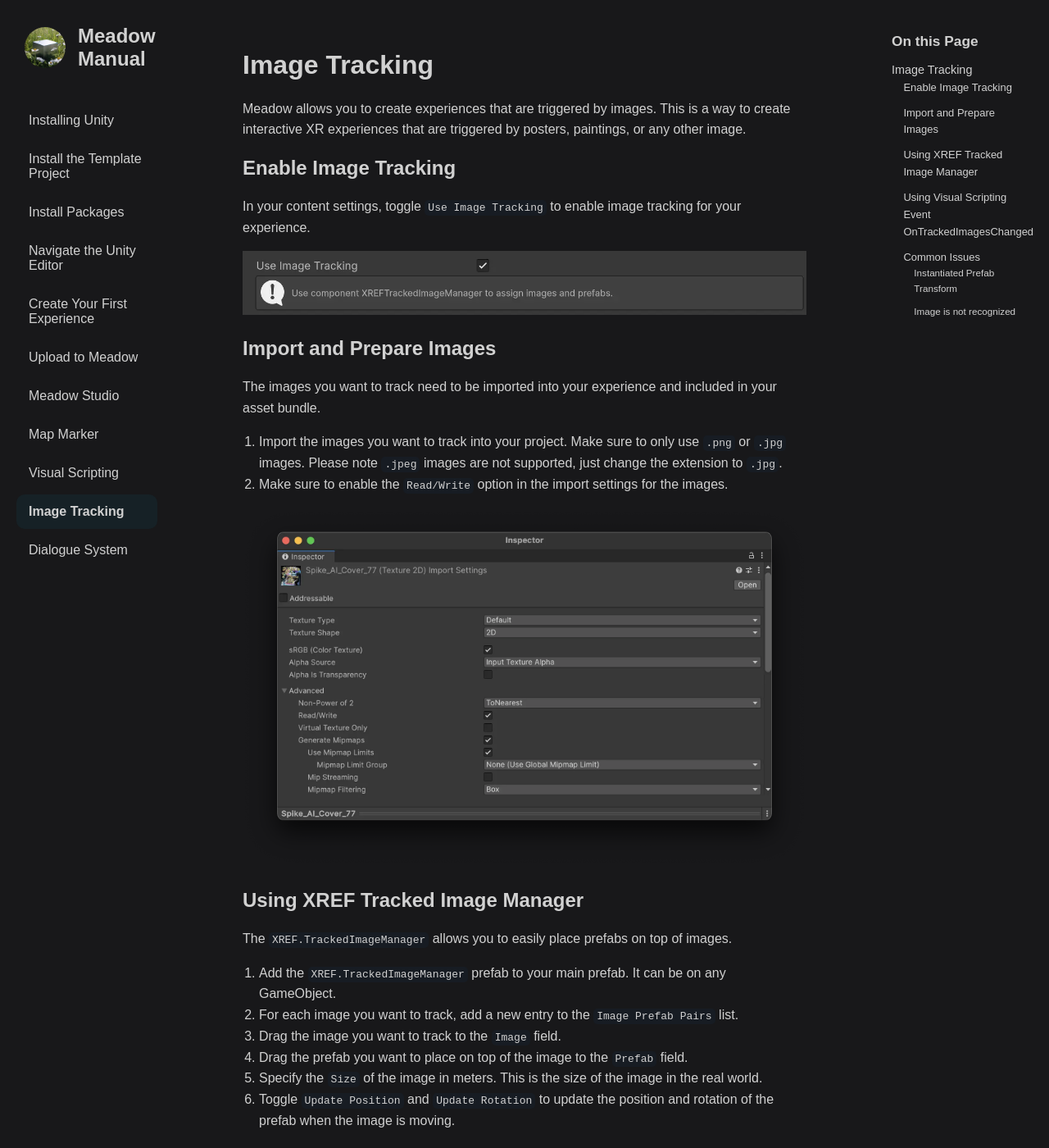
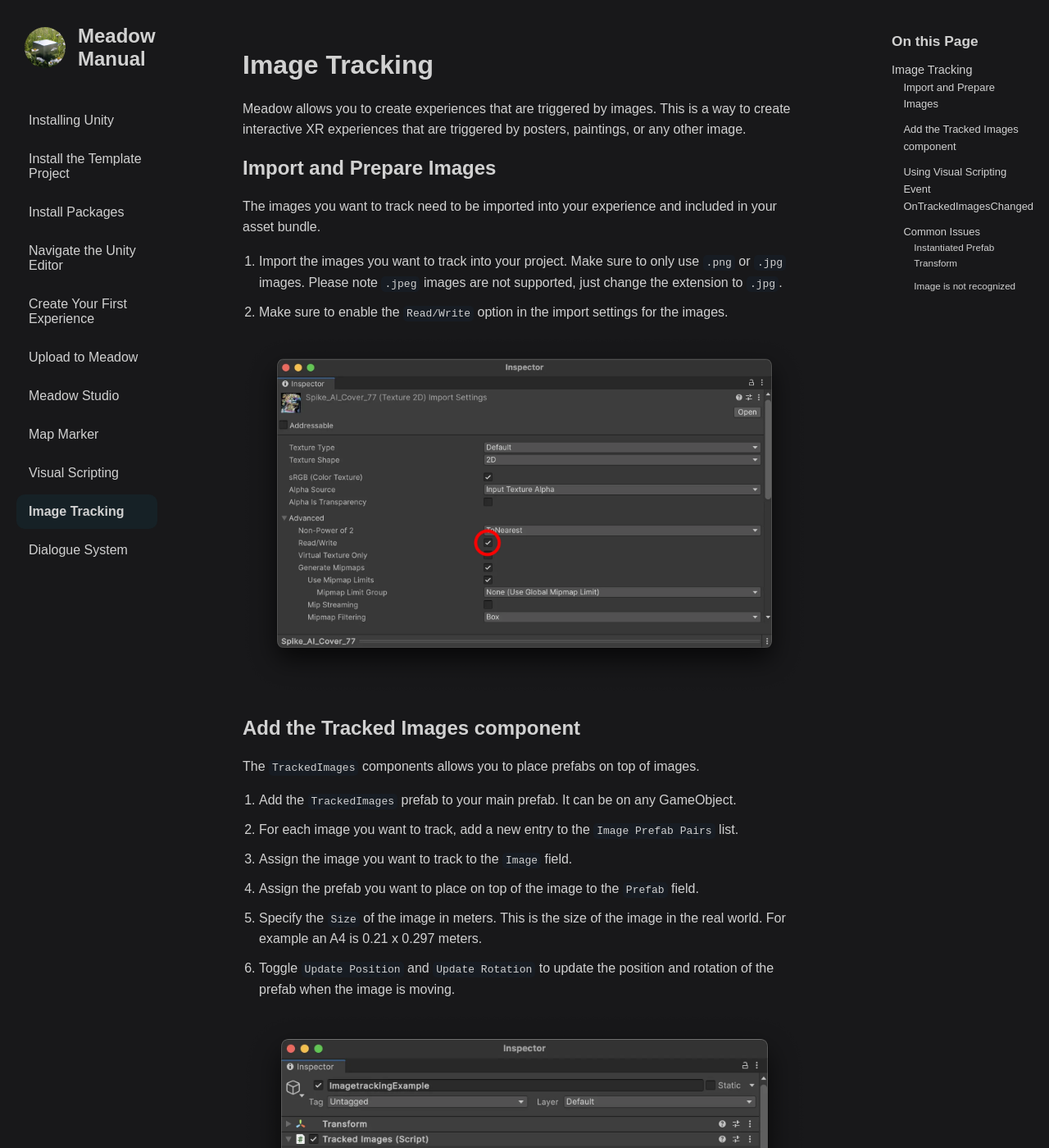
Before and after one commit to untoldgarden/meadow-manual, a Jekyll site: the page built from image-tracking.md, in a window 1280 px wide and 1400 px high. Shown: the whole window at 82% size. Built offline with Jekyll 4.4.1, drawn with Linux system fonts in a browser that asks for light colours; the table of contents is made by our own code.

Commit message:
updated image tracking

```diff
--- a/assets/css/main.css
+++ b/assets/css/main.css
@@ -37,6 +37,10 @@
 .header-title {
   font-size: 1.5em;
   font-weight: bold;
+}
+
+li {
+  margin-bottom: 10px;  /* Adjust this value as needed */
 }
 
 .sidebar {
--- a/image-tracking.md
+++ b/image-tracking.md
@@ -8,12 +8,6 @@
 
 Meadow allows you to create experiences that are triggered by images. This is a way to create interactive XR experiences that are triggered by posters, paintings, or any other image.
 
-## Enable Image Tracking
-
-In your content settings, toggle `Use Image Tracking` to enable image tracking for your experience.
-
-![alt_text](images/image-tracking-settings.webp "Image Tracking Settings")
-
 ## Import and Prepare Images
 
 The images you want to track need to be imported into your experience and included in your asset bundle.
@@ -23,15 +17,15 @@
 
 ![alt_text](images/image-import-settings.webp "Image Import Settings")
 
-## Using XREF Tracked Image Manager
+## Add the Tracked Images component
 
-The `XREF.TrackedImageManager` allows you to easily place prefabs on top of images.
+The `TrackedImages` components allows you to place prefabs on top of images.
 
-1. Add the `XREF.TrackedImageManager` prefab to your main prefab. It can be on any GameObject.
+1. Add the `TrackedImages` prefab to your main prefab. It can be on any GameObject.
 2. For each image you want to track, add a new entry to the `Image Prefab Pairs` list.
-3. Drag the image you want to track to the `Image` field.
-4. Drag the prefab you want to place on top of the image to the `Prefab` field.
-5. Specify the `Size` of the image in meters. This is the size of the image in the real world.
+3. Assign the image you want to track to the `Image` field.
+4. Assign the prefab you want to place on top of the image to the `Prefab` field.
+5. Specify the `Size` of the image in meters. This is the size of the image in the real world. For example an A4 is 0.21 x 0.297 meters.
 6. Toggle `Update Position` and `Update Rotation` to update the position and rotation of the prefab when the image is moving.
 
 ![alt_text](images/image-tracking.webp "Image Tracking")
```
Also changed, not shown: images/image-import-settings.webp, images/image-tracking.webp.
